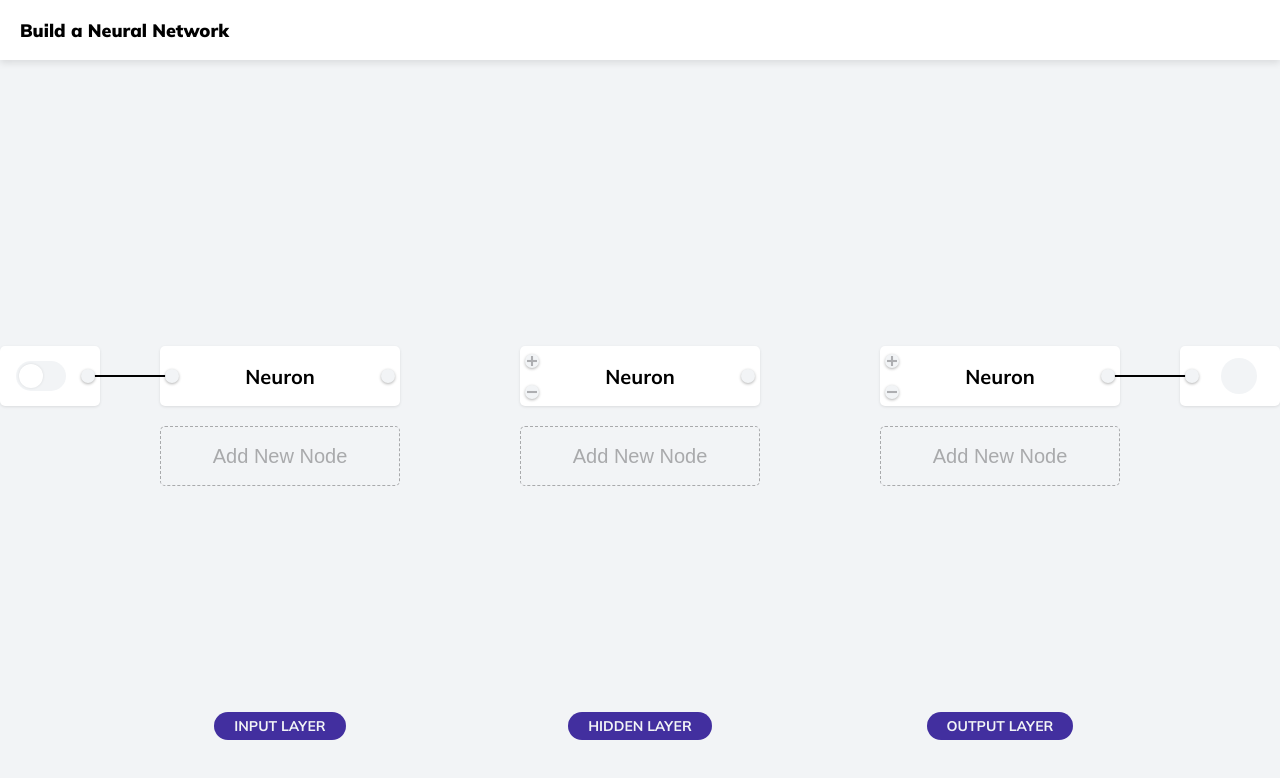
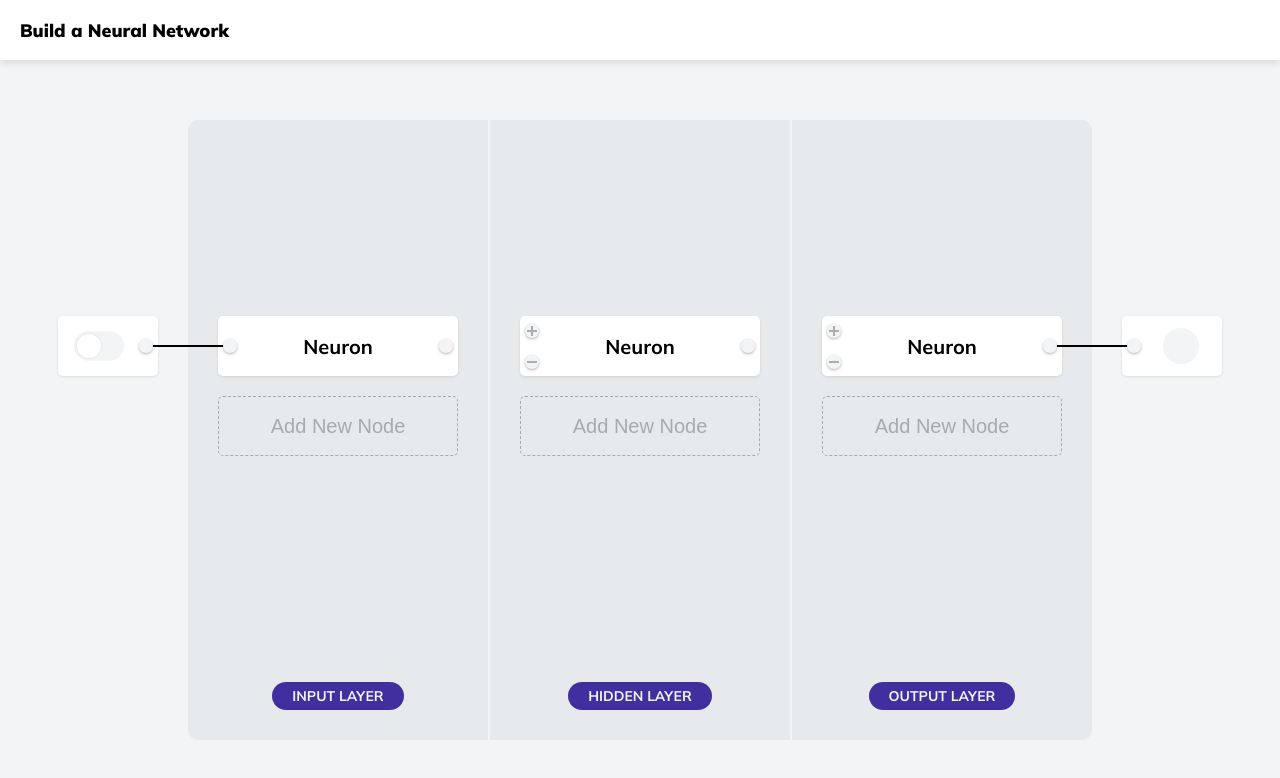
Before and after one commit to SteamlabsCA/predict-a-pie, a React (Create React App) app: page / in a window 1280 px wide. Shown: the top 778 px of the page. Built offline with nearby package versions, Linux system fonts and the light colour scheme.

Commit message:
Outline around internal layers

```diff
--- a/src/components/Connections.scss
+++ b/src/components/Connections.scss
@@ -2,7 +2,7 @@
 
 .Connections {
   pointer-events: none;
-  position: absolute;
+  position: fixed;
   top: 0;
   left: 0;
   width: 100%;
--- a/src/components/Layer.scss
+++ b/src/components/Layer.scss
@@ -1,11 +1,25 @@
 @import '../variables';
 
 .Layer {
+  background: #e6eaec;
+  border-right: 2px solid $light-gray;
   display: flex;
   flex-direction: column;
   align-items: center;
-  margin: $spacer;
+  margin: $spacer 0;
+  padding: $spacer / 2;
   min-height: calc(100% - #{$spacer * 2});
+
+  &:first-child {
+    border-top-left-radius: 1rem;
+    border-bottom-left-radius: 1rem;
+  }
+
+  &:last-child {
+    border-right: 0;
+    border-top-right-radius: 1rem;
+    border-bottom-right-radius: 1rem;
+  }
 
   &-neurons {
     display: flex;
@@ -21,6 +35,7 @@
     display: inline-block;
     font-size: 1.4rem;
     font-weight: 700;
+    margin-top: $spacer;
     padding: 0.5rem 2rem;
     text-transform: uppercase;
   }
--- a/src/components/NavBar.scss
+++ b/src/components/NavBar.scss
@@ -6,7 +6,10 @@
   display: flex;
   align-items: center;
   padding: 2rem;
+  position: fixed;
+  width: 100%;
   height: $spacer;
+  z-index: 10000;
 
   h1 {
     font-size: 1.8rem;
--- a/src/components/Network.js
+++ b/src/components/Network.js
@@ -140,8 +140,8 @@ function Network() {
             onChange={onChange}
           />
         ))}
-        <Connections connections={connections} mouseX={mouseX} mouseY={mouseY} />
       </div>
+      <Connections connections={connections} mouseX={mouseX} mouseY={mouseY} />
     </>
   );
 }
--- a/src/components/Network.scss
+++ b/src/components/Network.scss
@@ -1,6 +1,9 @@
+@import '../variables';
+
 .Network {
   display: flex;
   flex-direction: row;
   justify-content: center;
   flex-grow: 1;
+  padding-top: $spacer;
 }
```
